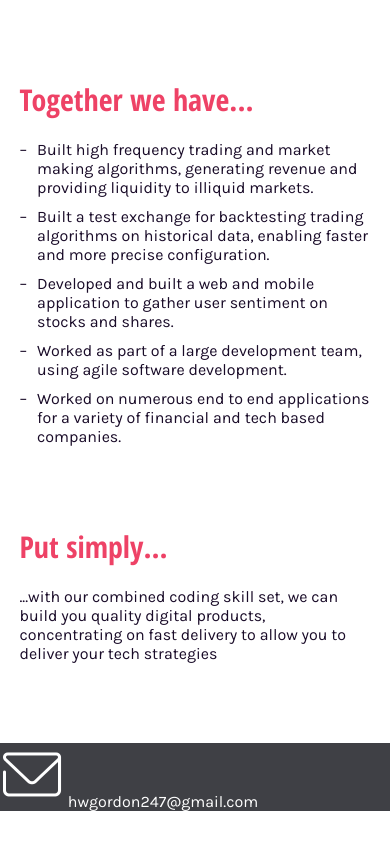
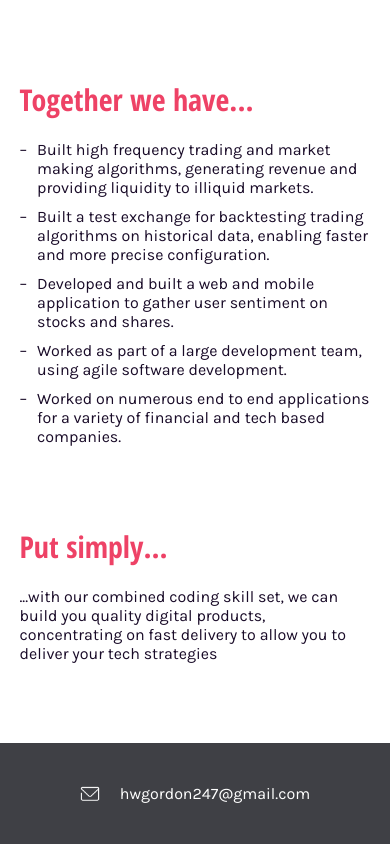
Before and after one commit to hwgordon247/CODEssential, a website: page index.html in a window 390 px wide. Shown: the part 2197-3041 px from the top of the page. Before the commit the page ends 3008 px from the top, so only its background shows below. Drawn offline with Linux system fonts and the light colour scheme.

Commit message:
mobile styling

```diff
--- a/scss/index.scss
+++ b/scss/index.scss
@@ -53,8 +53,9 @@ li:before {
 
 .bottom {
     background-color: $grey;
+    width: 100%;
     display: inline-block;
-    width: 100%;
+    padding: 40px 0;
 }
 
 .top::after {
@@ -176,8 +177,16 @@ li:before {
 .email {
     font-size: 16px;
     color: $white;
-    margin: 40px 0;
     text-decoration: none;
+    display: flex;
+    justify-content: center;
+    align-items: center;
+
+    img {
+        width: 20px;
+        margin-top: 1px;
+        margin-right:  20px;
+    }
 }
 
 @media only screen and (min-width : 768px) {
```
Also changed, not shown: index.css, 1 other file.
